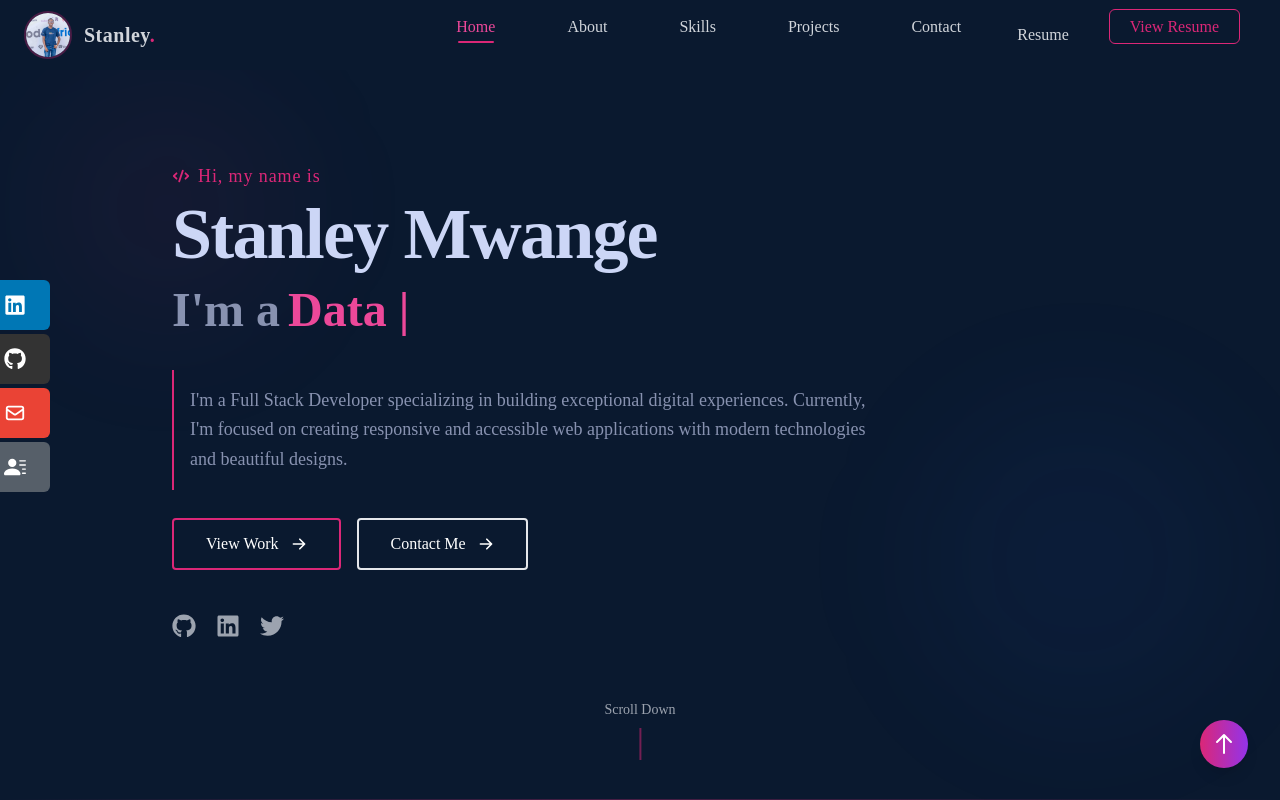
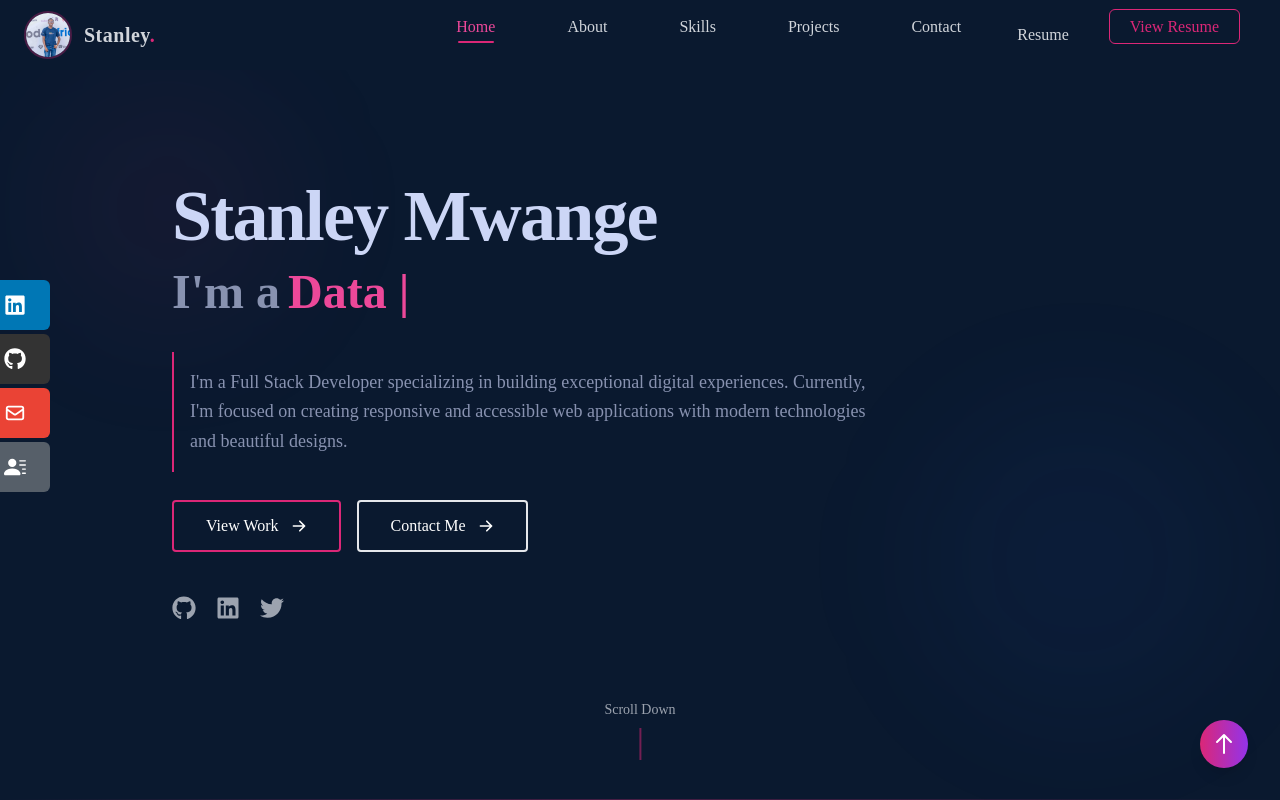
Before and after one commit to StanleyKioko/stan.me, a React (Create React App) app: page /#/ in a window 1280 px wide. Shown: the top 800 px of the page. Built offline with nearby package versions, Linux system fonts and the light colour scheme; the HTML template or start-up script is replaced by a standard one.

Commit message:
Updated home

```diff
--- a/src/components/Home.jsx
+++ b/src/components/Home.jsx
@@ -17,9 +17,9 @@ const Home = () => {
       <div className="relative z-10 max-w-[1000px] mx-auto px-8 flex flex-col justify-center h-full">
         <div className="flex flex-col gap-3">
           <div className="mb-4">
-            <p className='text-pink-600 text-lg font-medium tracking-wider mb-2 flex items-center'>
+            {/*<p className='text-pink-600 text-lg font-medium tracking-wider mb-2 flex items-center'>
               <HiCode className="mr-2" /> Hi, my name is
-            </p>
+            </p>*/}
             <h1 className="text-5xl sm:text-7xl font-bold text-[#ccd6f6] mb-2 tracking-tight">
               Stanley Mwange
             </h1>
```
